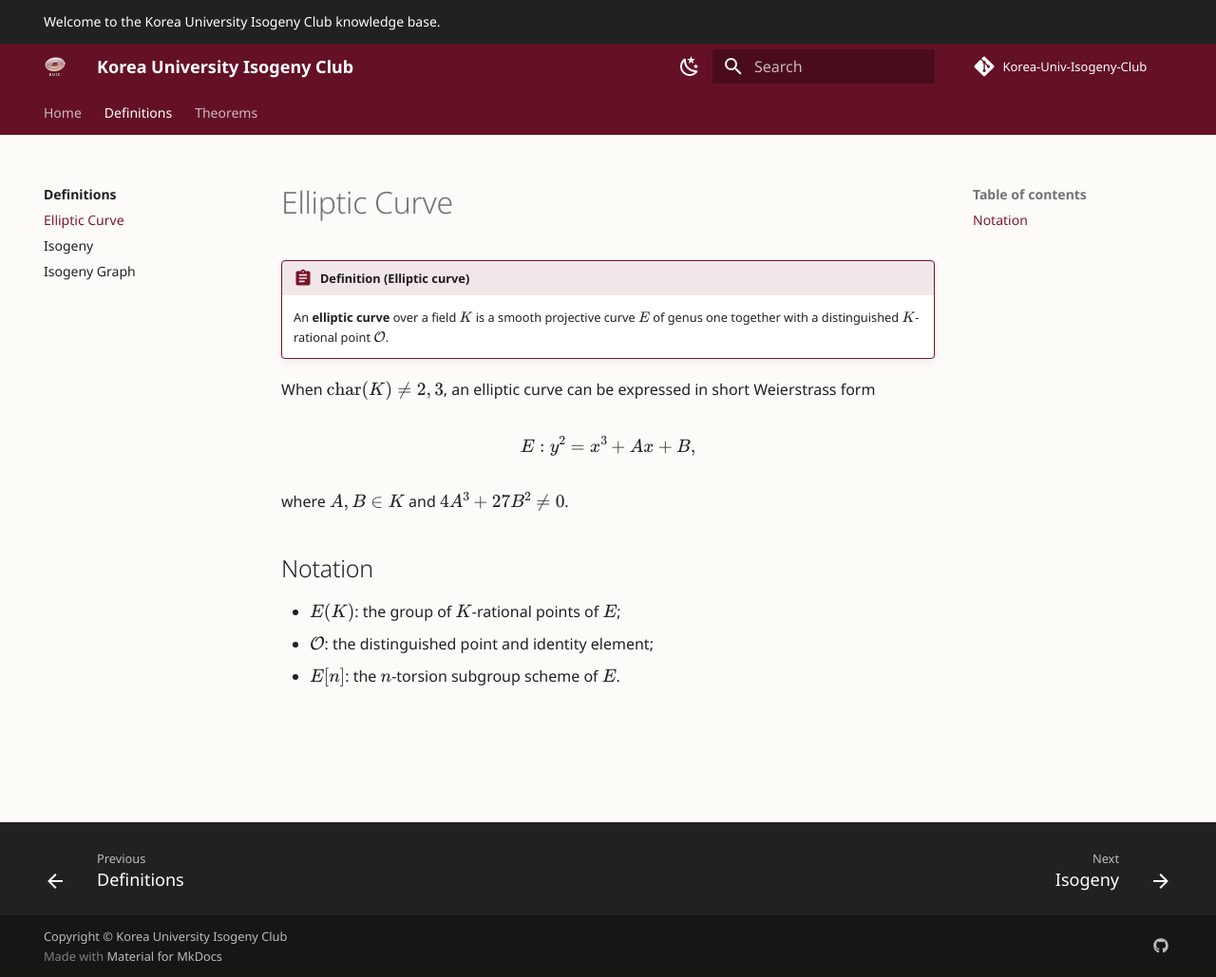
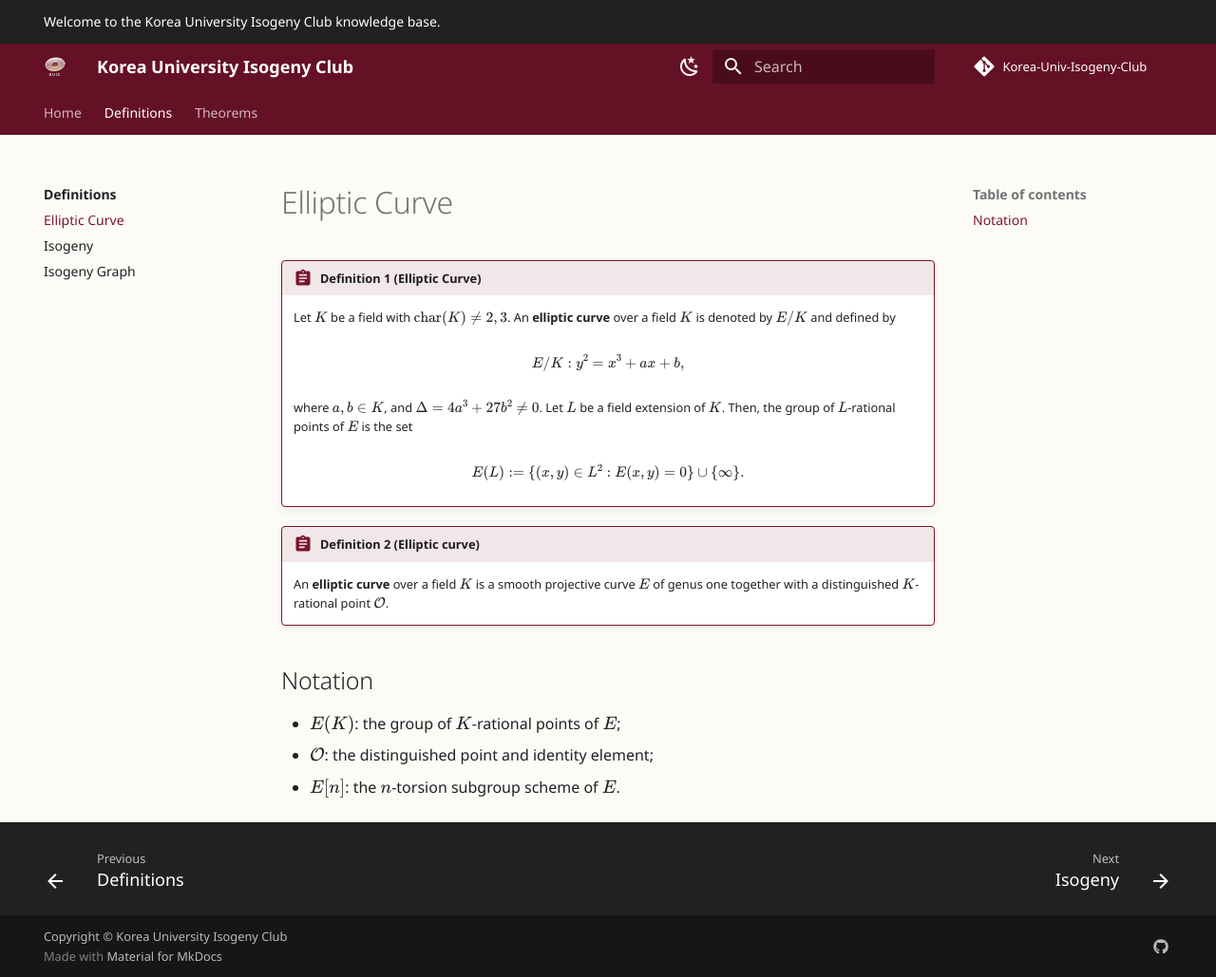
Before and after one commit to Korea-Univ-Isogeny-Club/Korea-Univ-Isogeny-Club.github.io, an MkDocs documentation site: the page built from docs/definitions/elliptic_curve.md, in a window 1280 px wide and 1029 px high. Shown: the whole window at 95% size. Built offline with MkDocs 1.6.1 and Material for MkDocs 9.7.7, drawn with Linux system fonts in a browser that asks for light colours; comment, search, counter and statistics services are not loaded.

Commit message:
update elliptic_curve def

```diff
--- a/docs/definitions/elliptic_curve.md
+++ b/docs/definitions/elliptic_curve.md
@@ -1,16 +1,27 @@
 # Elliptic Curve
 
-!!! definition "Definition (Elliptic curve)"
+!!! definition "Definition 1 (Elliptic Curve)"
+
+    Let $K$ be a field with $\mathrm{char}(K)\neq 2,3$.
+    An **elliptic curve** over a field $K$ is denoted by $E/K$ and defined by
+
+    \[
+        E/K : y^2 = x^3 + ax + b,
+    \]
+
+    where $a, b \in K$, and $\Delta = 4a^3 + 27b^2\neq 0$.
+    Let $L$ be a field extension of $K$. Then, the group of $L$-rational points of $E$ is the set
+
+    \[
+        E(L):= \{(x,y)\in L^2: E(x,y)=0\}\cup \{\infty\}.
+    \]
+
+
+
+!!! definition "Definition 2 (Elliptic curve)"
 
     An **elliptic curve** over a field \(K\) is a smooth projective curve \(E\) of genus one together with a distinguished \(K\)-rational point \(\mathcal O\).
 
-When \(\operatorname{char}(K)\ne 2,3\), an elliptic curve can be expressed in short Weierstrass form
-
-\[
-E:y^2=x^3+Ax+B,
-\]
-
-where \(A,B\in K\) and \(4A^3+27B^2\ne0\).
 
 ## Notation
 
```
